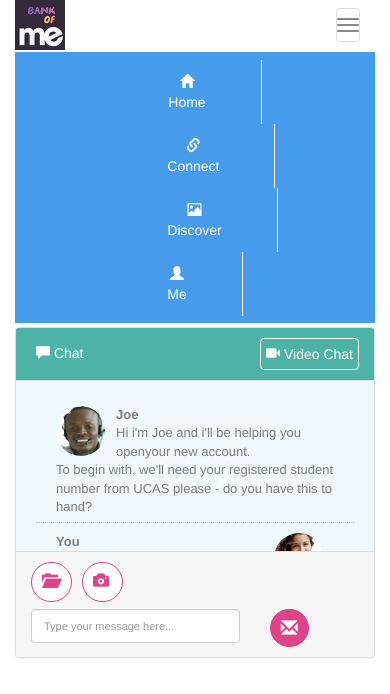
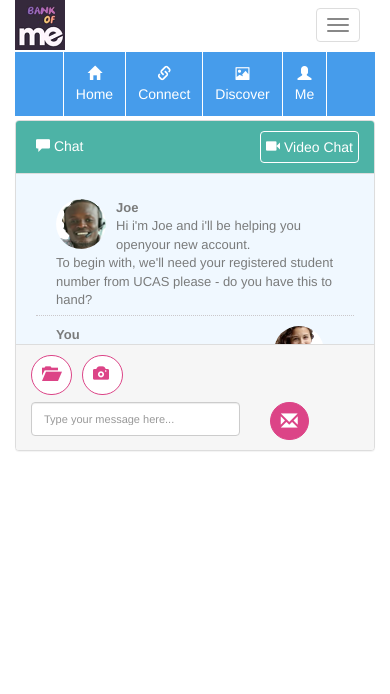
Before and after one commit to mariyanand/bankofme, a plain HTML site: page site/live-chat.html in a window 390 px wide. Drawn offline with Linux system fonts and the light colour scheme.

Commit message:
Style changes

```diff
--- a/site/css/style.css
+++ b/site/css/style.css
@@ -19,8 +19,10 @@
 .navbar-inverse .navbar-nav > li > a {
     color: #fff;
 }
-.navbar-toggle {
-    padding: 9px 0px;
+.nav > li {
+    position: relative;
+    display: inline;
+    float: left;
 }
 .navbar-collapse {
     padding-right: 0px;
@@ -218,15 +220,12 @@ a.envelope-btn {
     margin: 0px;
     padding: 0px
 }
-
 .navbar {
     border-radius: 0px;
 }
-
 .nav li:first-child {
     border-left: 1px solid #fff;
 }
-
 @media (max-width: 767px) {
     .btn-default {
         color: #fff;
@@ -237,8 +236,6 @@ a.envelope-btn {
         line-height: 1.7 !important;
         width: 100%;
     }
-
-
     .nav-nobg .nav > li > a {
         position: relative;
         display: block;
@@ -260,13 +257,21 @@ a.envelope-btn {
         width: 100%;
         top: 315px;
     }
+    .nav > li > a {
+        position: relative;
+        display: block;
+        padding: 12px 12px;
+        font-size: 14px;
+        border-right: 1px solid #fff;
+        float: left;
+    }
 }
 .navbar .navbar-nav {
     display: inline-block;
     float: none;
     vertical-align: top;
+    margin: 0px;
 }
-
 .navbar .navbar-collapse {
     text-align: center;
 }
--- a/site/live-chat.html
+++ b/site/live-chat.html
@@ -47,67 +47,44 @@
         </div>
       </nav>
     </div>
-
   </div>
   <div class="row">
     <div class="col-md-12">
       <div class="panel panel-default chat-window">
         <div class="panel-heading">
           <div class="row">
-                    <div class="col-md-6 col-sm-6 col-xs-6" >
-                        <a class="pull-left chat-btn"><span class="glyphicon glyphicon-comment"></span> Chat</a>
+            <div class="col-md-6 col-sm-6 col-xs-6" > <a class="pull-left chat-btn"><span class="glyphicon glyphicon-comment"></span> Chat</a> </div>
+            <div class="col-md-6  col-sm-6 col-xs-6 " > <a class="pull-right vchat-btn"><span class="glyphicon glyphicon-facetime-video"></span> Video Chat</a> </div>
           </div>
-                    <div class="col-md-6  col-sm-6 col-xs-6 " >
-                        <a class="pull-right vchat-btn"><span class="glyphicon glyphicon-facetime-video"></span> Video Chat</a>
-                    </div>
-                    </div>
-
         </div>
         <div class="panel-body">
           <div class="row">
-							<div class="col-md-12">
-                            <span class="chat-img-cust"></span>
-                            <span class="chat-txt"><b>Joe</b><br />Hi i'm Joe and i'll be helping you openyour new account. <br />To begin with, we'll need your registered student number from UCAS please - do you have this to hand? </span>
-                            </div>
+            <div class="col-md-12"> <span class="chat-img-cust"></span> <span class="chat-txt"><b>Joe</b><br />
+              Hi i'm Joe and i'll be helping you openyour new account. <br />
+              To begin with, we'll need your registered student number from UCAS please - do you have this to hand? </span> </div>
           </div>
           <div class="row">
-							<div class="col-md-12">
-                            <span class="chat-img-self"></span>
-                            <span class="chat-txt"><b>You</b><br />No probs - my student number is 4389202663. My email address is ellie@mail.com </span>
-                            </div>
+            <div class="col-md-12"> <span class="chat-img-self"></span> <span class="chat-txt"><b>You</b><br />
+              No probs - my student number is 4389202663. My email address is ellie@mail.com </span> </div>
           </div>
         </div>
         <div class="panel-footer">
           <div class="row">
             <div class="col-md-2 col-sm-3 col-xs-12 " >
-                     <div class="upload-btn ">
-                        <a class="folder-btn"><span class="glyphicon glyphicon-folder-open"></span></a>
-                        <a class="camera-btn"><span class="glyphicon glyphicon-camera"></span> </a>
-                        </div>
+              <div class="upload-btn "> <a class="folder-btn"><span class="glyphicon glyphicon-folder-open"></span></a> <a class="camera-btn"><span class="glyphicon glyphicon-camera"></span> </a> </div>
             </div>
             <form role="form" class="form-horizontal">
               <div class="col-md-6 col-sm-5 col-xs-8" >
                 <div class="form-group">
                   <input type="email" class="form-control msg-txt" placeholder="Type your message here..." id="message">
                 </div>
-
               </div>
               <div class="col-md-4 col-sm-4 col-xs-4" >
-
-                            <button type="submit" class="send-message btn btn-default hidden-xs">
-                                SEND MESSAGE
-                            </button>
-                             <a class="envelope-btn hidden-md hidden-sm hidden-lg"><span class="glyphicon glyphicon-envelope"></span> </a>
-
-                     </div>
-
-
+                <button type="submit" class="send-message btn btn-default hidden-xs"> SEND MESSAGE </button>
+                <a class="envelope-btn hidden-md hidden-sm hidden-lg"><span class="glyphicon glyphicon-envelope"></span> </a> </div>
             </form>
           </div>
         </div>
-
-
-
       </div>
     </div>
   </div>
```
Lines whose indentation alone changed are shown as unchanged.
